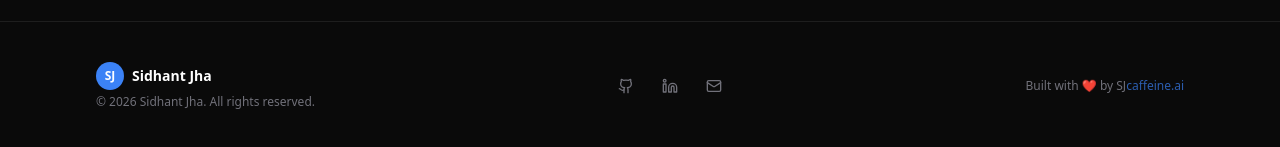
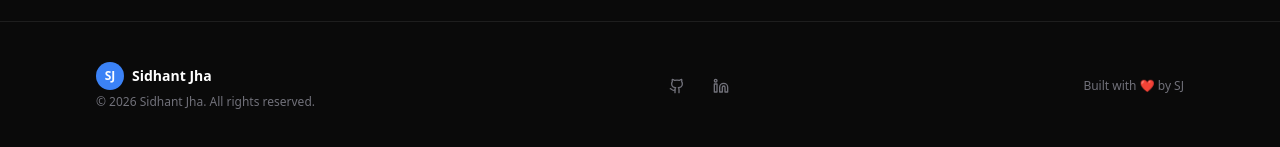
Before and after one commit to SenseiJha/sidhant-jha-portfolio, a React (Vite) app in the folder src/frontend/: page / in a window 1280 px wide. Shown: the part 8168-8315 px from the top of the page. Built offline with nearby package versions, Linux system fonts and the light colour scheme; what @icp-sdk/core would draw is missing.

Commit message:
Remove email link
Removed email link and caffeine attribution from Footer component.

```diff
--- a/src/frontend/src/components/Footer.tsx
+++ b/src/frontend/src/components/Footer.tsx
@@ -46,16 +46,8 @@ export function Footer() {
             >
               <Linkedin size={16} />
             </a>
-            <a
-              href="mailto:sidhantjha2002@gmail.com"
-              aria-label="Email"
-              className="p-2 rounded-lg text-[#71717a] hover:text-white hover:bg-white/5 transition-all"
-            >
-              <Mail size={16} />
-            </a>
           </div>
 
-          {/* Caffeine attribution */}
           <p className="text-xs text-[#71717a]">
             Built with ❤️ by SJ
             <a
@@ -63,7 +55,6 @@ export function Footer() {
               rel="noopener noreferrer"
               className="text-blue-accent/70 hover:text-blue-accent transition-colors"
             >
-              caffeine.ai
             </a>
           </p>
         </div>
```
